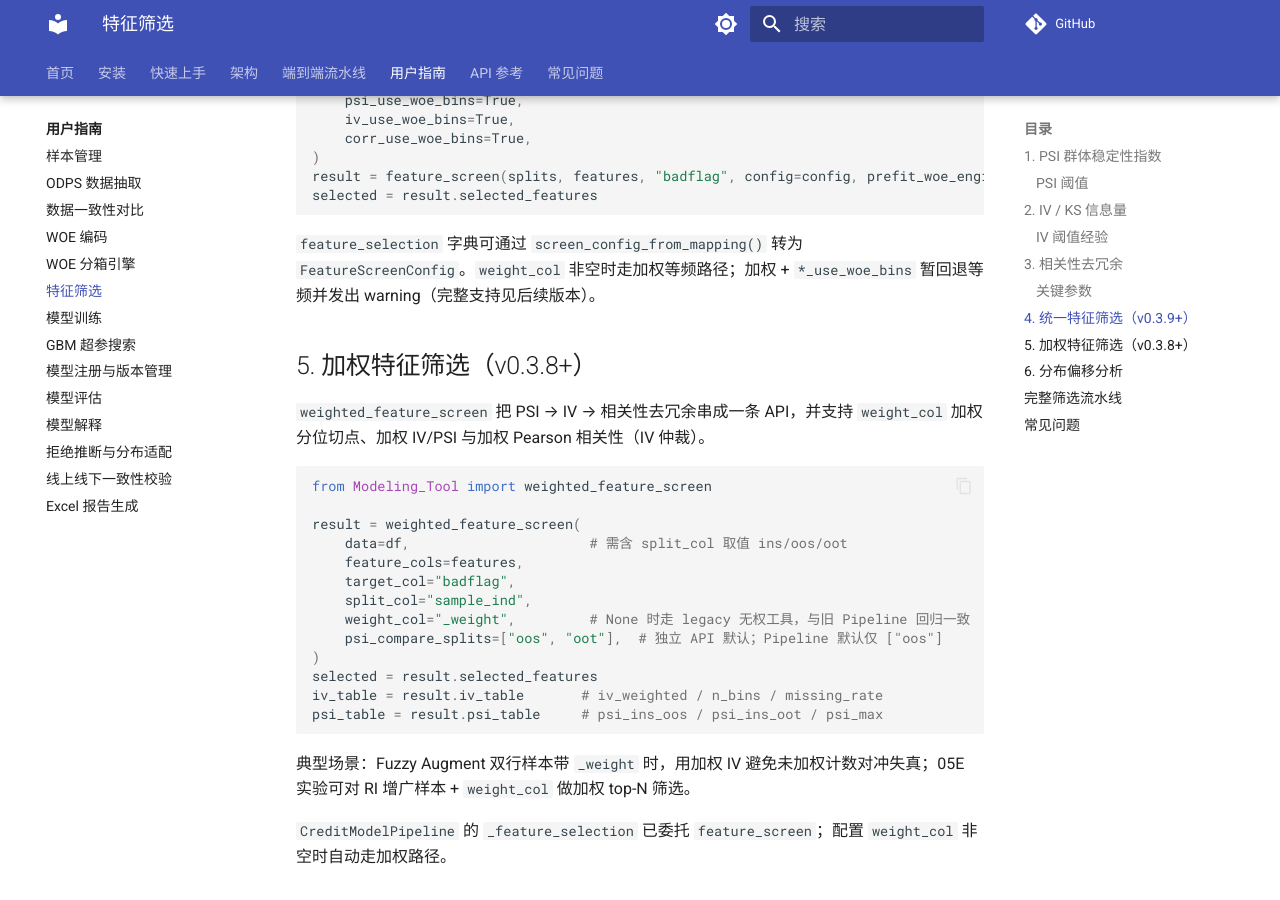
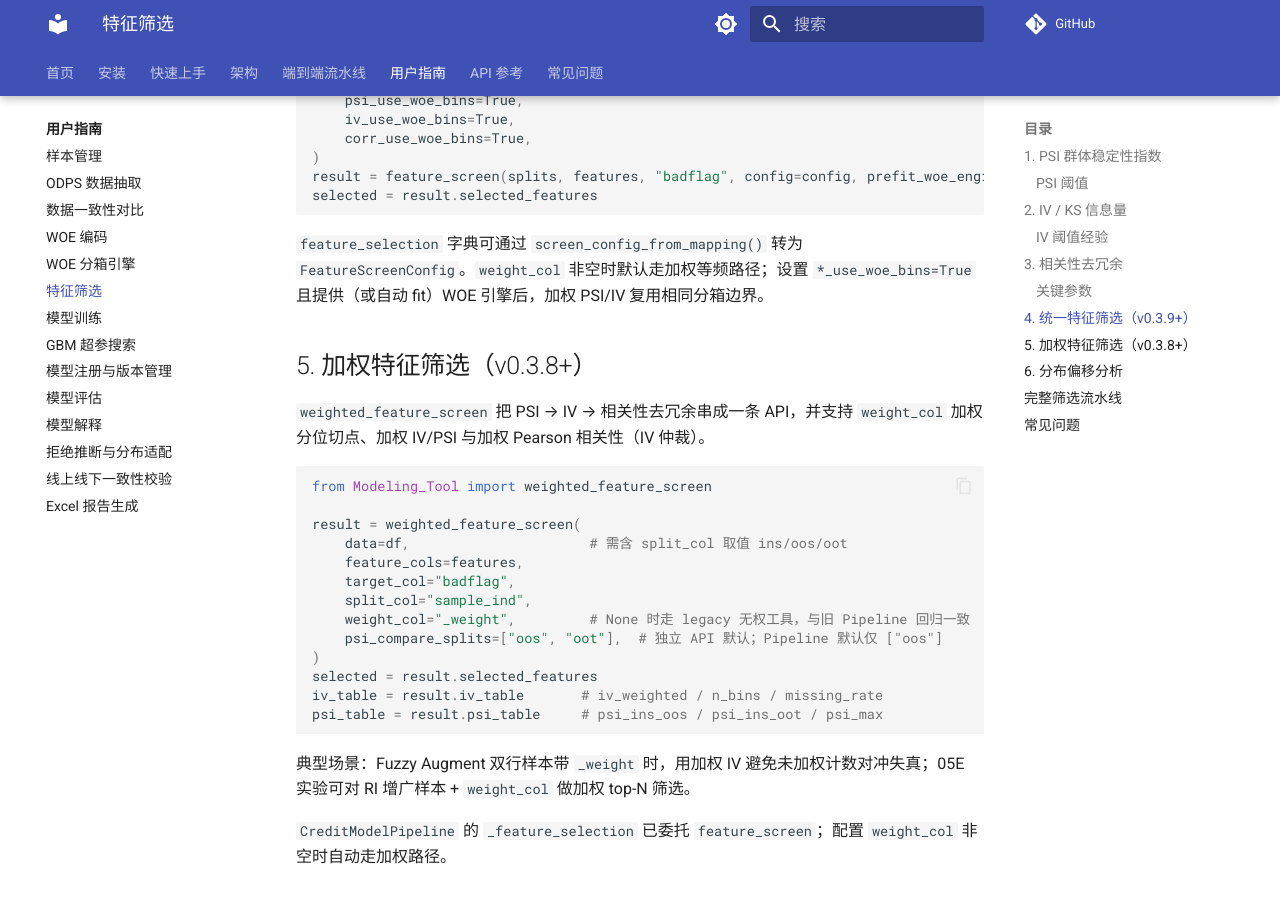
Before and after one commit to Kyle-J-Sun/SuperModelingFactory_doc, an MkDocs documentation site: the page built from docs/guides/feature.md, in a window 1280 px wide and 900 px high, scrolled down 2968 px. Built offline with MkDocs 1.6.1 and Material for MkDocs 9.7.7, drawn with Linux system fonts in a browser that asks for light colours; comment, search, counter and statistics services are not loaded.

Commit message:
docs: weighted feature_screen with WOE bins (PR4)
Document that weighted PSI/IV reuse WOE bin boundaries when use_woe_bins
is enabled, replacing the prior equal-frequency fallback warning note.

````diff
--- a/docs/guides/feature.md
+++ b/docs/guides/feature.md
@@ -129,7 +129,7 @@ result = feature_screen(splits, features, "badflag", config=config, prefit_woe_e
 selected = result.selected_features
 ```
 
-`feature_selection` 字典可通过 `screen_config_from_mapping()` 转为 `FeatureScreenConfig`。`weight_col` 非空时走加权等频路径；加权 + `*_use_woe_bins` 暂回退等频并发出 warning（完整支持见后续版本）。
+`feature_selection` 字典可通过 `screen_config_from_mapping()` 转为 `FeatureScreenConfig`。`weight_col` 非空时默认走加权等频路径；设置 `*_use_woe_bins=True` 且提供（或自动 fit）WOE 引擎后，加权 PSI/IV 复用相同分箱边界。
 
 ## 5. 加权特征筛选（v0.3.8+）
 
````
